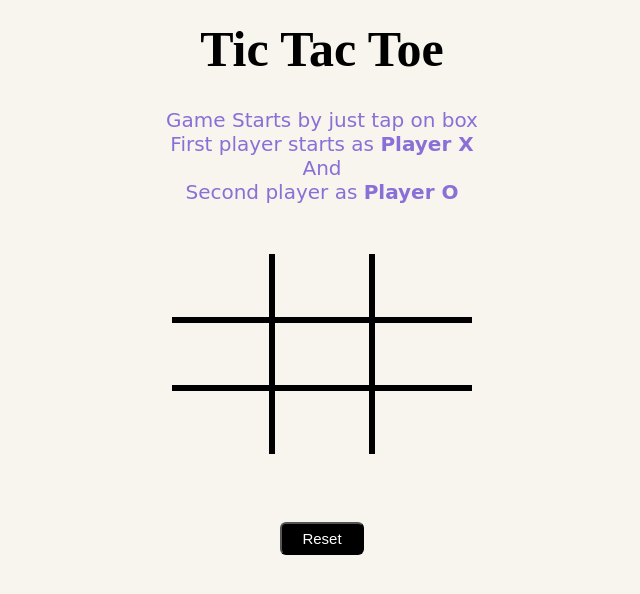
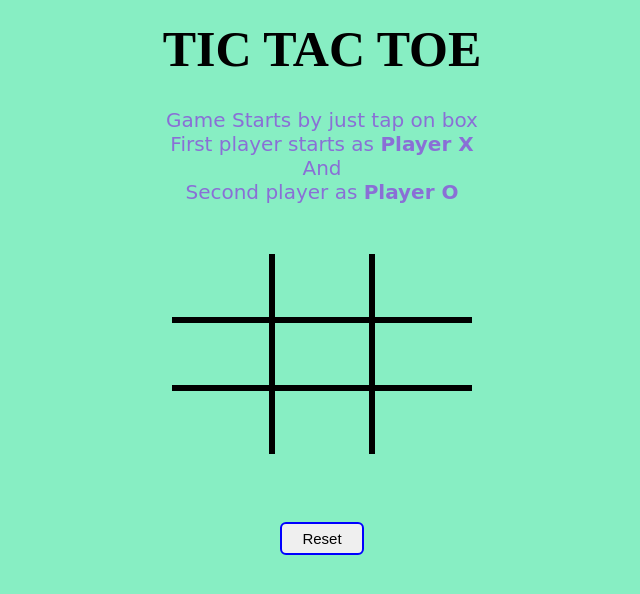
Before and after one commit to Mitushi-23/Tic-Tac-Toe, a plain HTML site: page index.html in a window 1280 px wide. Shown: the whole page, without its empty margins (318-958 px from the left). Drawn offline with Linux system fonts and the light colour scheme.

Commit message:
upgraded the css

```diff
--- a/index.html
+++ b/index.html
@@ -10,7 +10,7 @@
 </head>
 <body>
     <div class="game">
-    <h1>Tic Tac Toe</h1>
+    <h1>TIC TAC TOE</h1>
     <p>Game Starts by just tap on box<br>First player starts as <b>Player X </b> <br>And <br> Second player as <b>Player O</b></p>
 
         <div class="box">
--- a/tic tac toe.css
+++ b/tic tac toe.css
@@ -5,7 +5,7 @@
 
 body{
     text-align: center;
-    background-color: rgba(240, 236, 223, 0.513);
+    background-color: rgba(23, 223, 140, 0.513);
 }
 p{
     margin-top: 30px;
@@ -47,9 +47,13 @@ h1{
 #btn{
     padding: 6px 20px;
     font-size: 15px;
-   color:white;
-   background-color: black;
+   color:black;
+   /* background-color: black; */
+   border: 2px solid blue;
    border-radius: 6px;
+}
+#btn:hover{
+    background-color: rgb(187, 187, 236);
 }
 
 .box{
```
